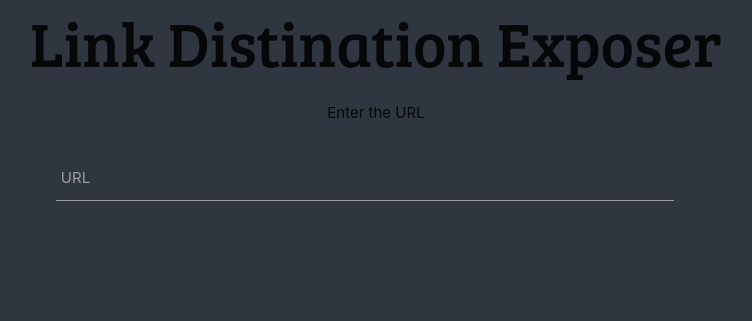
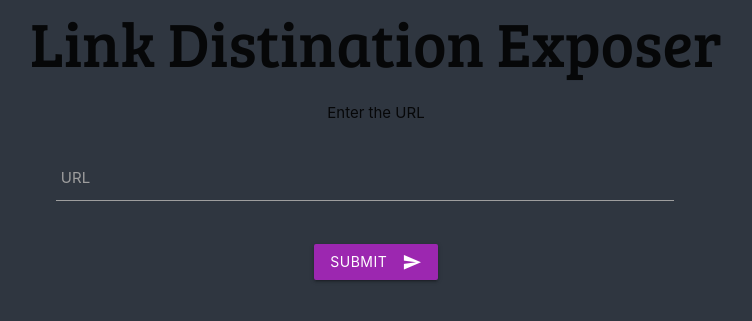
Before and after one commit to naveenmicheal/Link_dist, a Flask app: page / in a window 1280 px wide. Shown: the part 98-419 px from the top of the page, without its empty margins (264-1016 px from the left). Run offline with Flask 2, Linux system fonts and the light colour scheme.

Commit message:
Home FrontEnd Compleate

```diff
--- a/app.py
+++ b/app.py
@@ -1,10 +1,13 @@
-from flask import Flask, url_for, render_template
+from flask import Flask, url_for, render_template, request
 
 app = Flask(__name__)
 
-@app.route('/')
+@app.route('/', methods=['GET', 'POST'])
 def home():
-	return render_template('home.html')
+	if request.method =='POST':
+		return 'ok'
+	else:
+		return render_template('home.html')
 
 @app.route('/about')
 def about():
--- a/templates/home.html
+++ b/templates/home.html
@@ -28,6 +28,9 @@
 		<h1 style="font-family: 'Bree Serif'">Link Distination Exposer</h1>
 		<p>Enter the URL</p>
 	</div>
+  <form method="POST", action="{{url_for('home')}}">
+
+
 	<div class="input ">
 		<div class="row">
 		<div class="input-field col s6">
@@ -36,7 +39,12 @@
         </div>
         </div>
 	</div>
+  <button class="btn waves-effect waves-light purple" type="submit">Submit
+             <i class="material-icons right">send</i>
+     </button>
 </div>
+</form>
+
 
 
 <style type="text/css">
```
